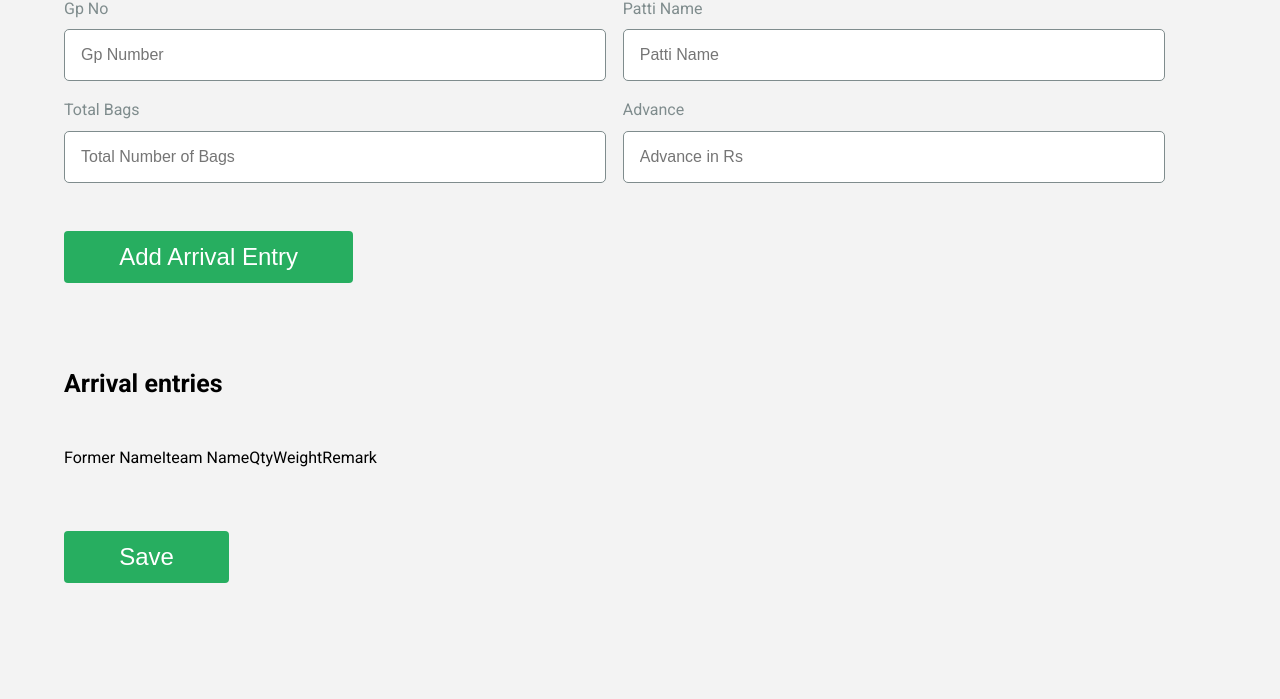
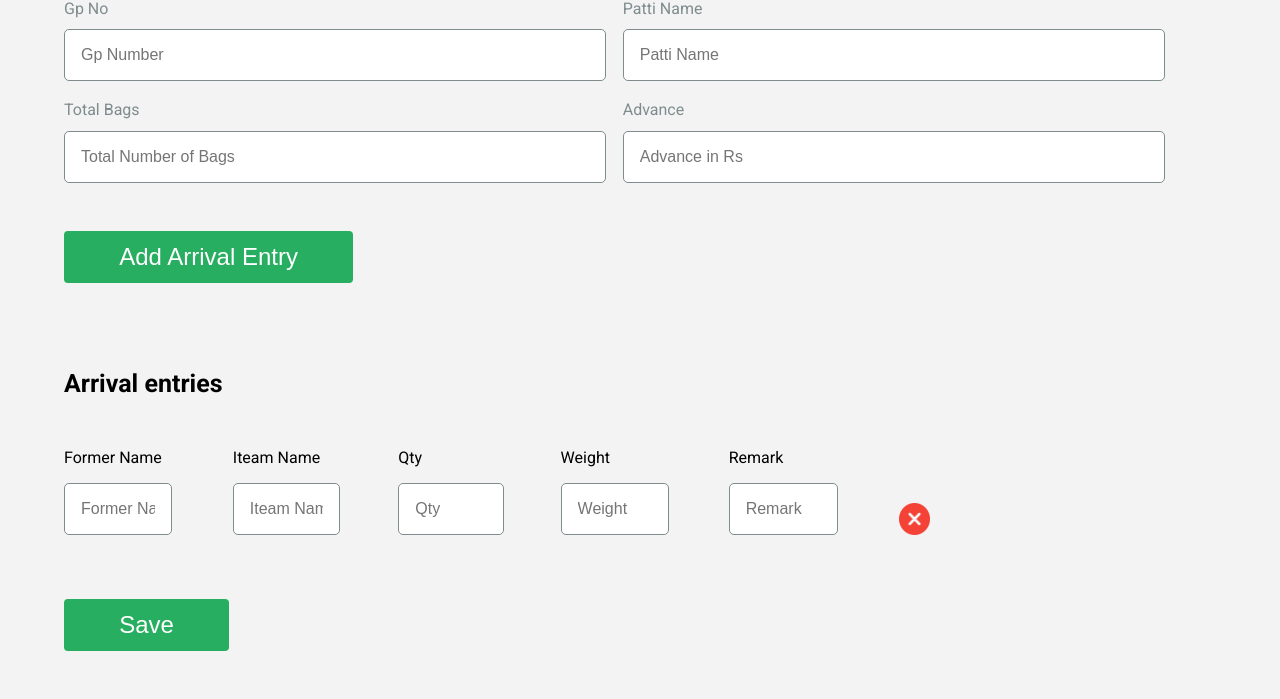
Before and after one commit to sheikhjebran/vegitables, a Django app: page /add_arrival_entry in a window 1280 px wide. Shown: the part 226-925 px from the top of the page. Before the commit the page ends 809 px from the top, so only its background shows below. Run offline with Django 4.2, Linux system fonts and the light colour scheme; some libraries are stand-ins or nearby versions.

Commit message:
Resolving bug
Resolving bug

```diff
--- a/vegitable/shops/views.py
+++ b/vegitable/shops/views.py
@@ -135,8 +135,11 @@
 def total_amount_misc_entry(request):
     return render(request,'misc_total_iframe.html')
 
+@csrf_protect
 def modify_arrival(request, arrival_id):
-    pass
+    arrival_entry_obj = Arrival_Entry.objects.get(pk=arrival_id)
+    arrival_goods_objs = Arrival_Goods.objects.filter(arrival_entry=arrival_entry_obj).order_by('-id')
+    return render(request, 'modify_arrival_entry.html', {'arrival_detail': arrival_entry_obj,'arrival_goods_objs':arrival_goods_objs})
 
 @csrf_protect
 def add_arrival(request):
--- a/vegitable/template/base.html
+++ b/vegitable/template/base.html
@@ -228,7 +228,7 @@
  </script>
 <script>
     $(document).ready(function(){
-            var counter= 0;
+            var counter= 1;
           $('#add_arrivel_entry_list').click(function() {
                 $('#tableWrapper')
                 .children('tbody')
@@ -267,12 +267,15 @@
                         </td>
                     </tr>
                     `
-                );
+                );counter=counter+1
             });
+
     });
 
     function removeElement(el) {
+		console.log(el)
         var element = document.getElementById(el);
+
         element.remove();
     }
 
--- a/vegitable/template/modify_arrival_entry.html
+++ b/vegitable/template/modify_arrival_entry.html
@@ -14,13 +14,14 @@
 
             <form action = "add_arrival" method = "POST">
                 {% csrf_token %}
+
                 <div class="comment-your">
                     <span>Gp No</span>
-                    <input type="text" placeholder="Gp Number" name = "gp_number" required="">
+                    <input type="text" placeholder="Gp Number" name = "gp_number" value="{{arrival_detail.gp_no}}" required="">
                 </div>
                 <div class="comment-your">
                     <span>Patti Name</span>
-                    <input type="text" placeholder="Patti Name" name = "patti_name" required="">
+                    <input type="text" placeholder="Patti Name" name = "patti_name" value="{{arrival_detail.patti_name}}" required="">
                 </div>
                 &nbsp;
                 <div class="clearfix"> </div>
@@ -28,11 +29,11 @@
 
                 <div class="comment-your" style="margin-right:0%">
                     <span>Total Bags</span>
-                    <input type="text" placeholder="Total Number of Bags" name="total_number_of_bags" required="">
+                    <input type="text" placeholder="Total Number of Bags" name="total_number_of_bags" value="{{arrival_detail.total_bags}}" required="">
                 </div>
                 <div class="comment-your" style="margin-right:0%">
                     <span>Advance</span>
-                    <input type="text" placeholder="Advance in Rs" name="advance_amount" required="">
+                    <input type="text" placeholder="Advance in Rs" name="advance_amount" value="{{arrival_detail.advance}}" required="">
                 </div>
                 <div class="clearfix"> </div>
 
@@ -57,12 +58,44 @@
                             <td>Remark</td>
                         </tr>
                     </tbody>
+                    <tr style='margin-top:3%;margin-bottom:3%;' id ="0_child">
+                        <td>
+                            <div class='comment-your'>
+                                <input type='text' placeholder='Former Name' name ="0_name" required=''>
+                            </div>
+                        </td>
+						<td>
+                            <div class='comment-your'>
+                                <input type='text' placeholder='Iteam Name' name ="0_iteam_name" required=''>
+                            </div>
+                        </td>
+                        <td>
+                            <div class='comment-your'>
+                                <input type='text' placeholder='Qty' name ="0_qty" required=''>
+                            </div>
+                        </td>
+                        <td>
+                            <div class='comment-your'>
+                                <input type='text' placeholder='Weight' name ="0_weight" required=''>
+                            </div>
+                        </td>
+                        <td>
+                            <div class='comment-your'>
+                                <input type='text' placeholder='Remark' name ="0_remark" required=''>
+                            </div>
+                        </td>
+                        <td>
+                            <div class='tog-top-4'>
+                                <img class='close_button' src="{% static 'images/remove.png' %}" onClick="removeElement('0_child')" />
+                             </div>
+                        </td>
+                    </tr>
                 </table>
                 <div class="clearfix"> </div>
 
                 <button type="submit" class=" btn-l btn-2 " >Save</button>
                 <div class="clearfix"> </div>
-
+                <input type="hidden" value="{{arrival_detail.id}}" name="arrival_id">
             </form>
 
     </div>
```
